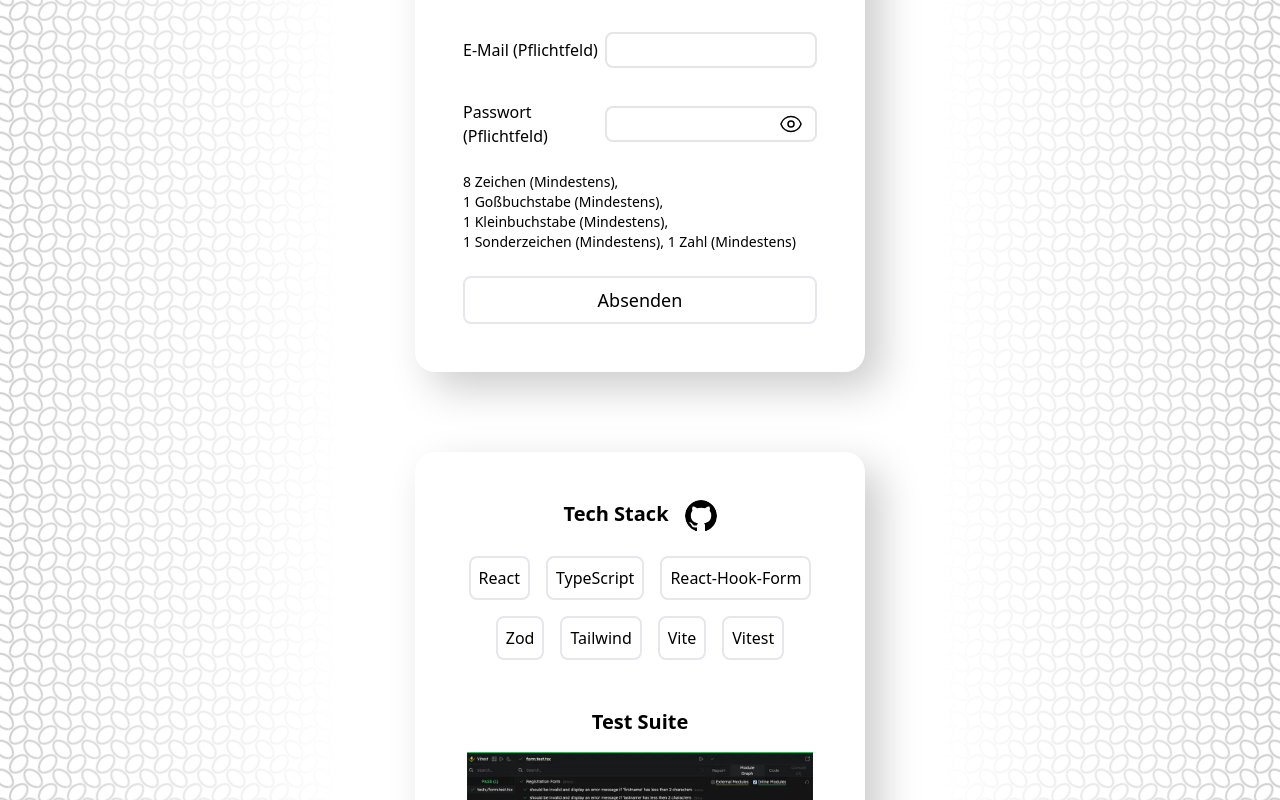
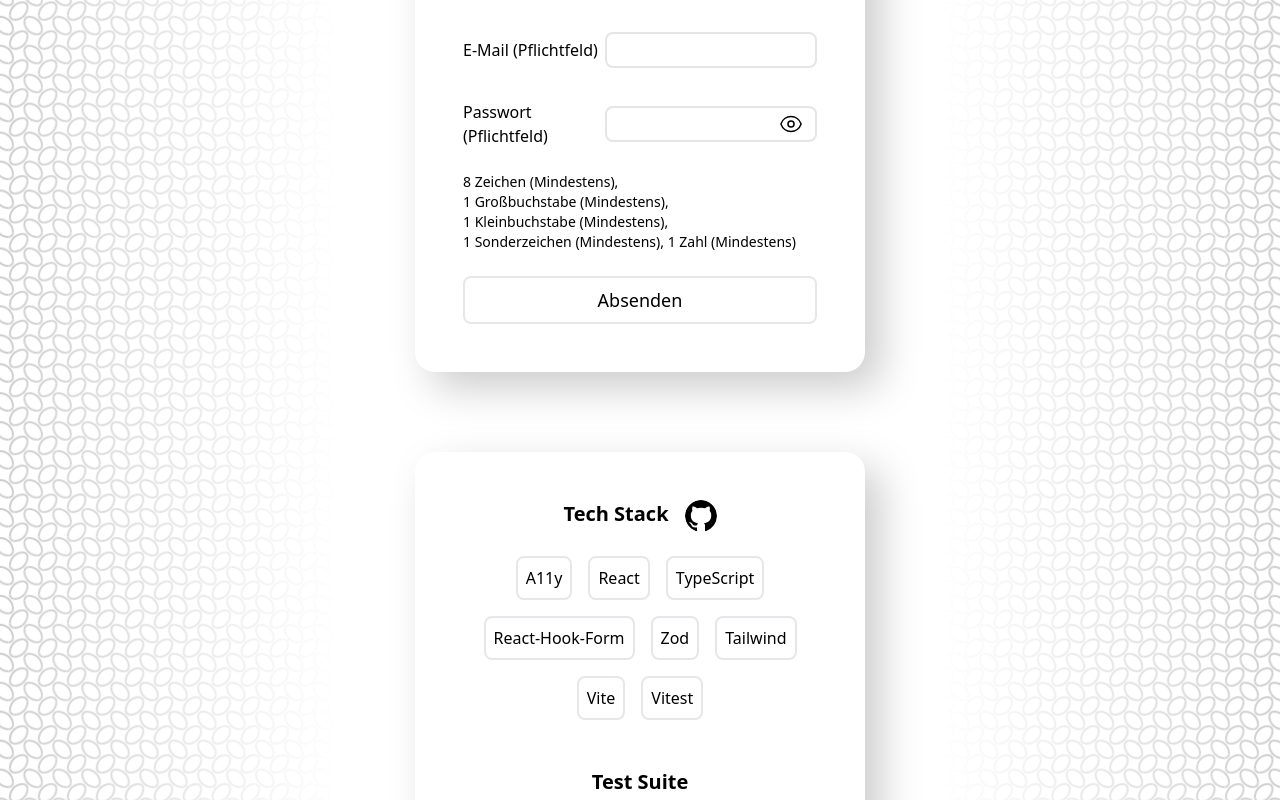
Before and after one commit to andreiSee/form-registration, a React (Vite) app: page / in a window 1280 px wide. Shown: the part 384-1184 px from the top of the page. Built offline with nearby package versions, Linux system fonts and the light colour scheme.

Commit message:
[Content] Add a11y link to WCAG page

```diff
--- a/src/components/form/Form.tsx
+++ b/src/components/form/Form.tsx
@@ -16,7 +16,7 @@ import SubmitButton from './SubmitButton.tsx';
 
 const passwordRules = [
   '8 Zeichen (Mindestens)',
-  '1 Goßbuchstabe (Mindestens)',
+  '1 Großbuchstabe (Mindestens)',
   '1 Kleinbuchstabe (Mindestens)',
   '1 Sonderzeichen (Mindestens)',
   '1 Zahl (Mindestens)',
--- a/src/components/form/InfoBox.tsx
+++ b/src/components/form/InfoBox.tsx
@@ -4,6 +4,7 @@ import { H2 } from '../HtmlTags.tsx';
 import Modal from '../Modal.tsx';
 
 const techStackList = [
+  { title: 'A11y', url: 'https://www.w3.org/TR/WCAG22/' },
   { title: 'React', url: 'https://react.dev/' },
   { title: 'TypeScript', url: 'https://www.typescriptlang.org/' },
   { title: 'React-Hook-Form', url: 'https://react-hook-form.com/' },
```
